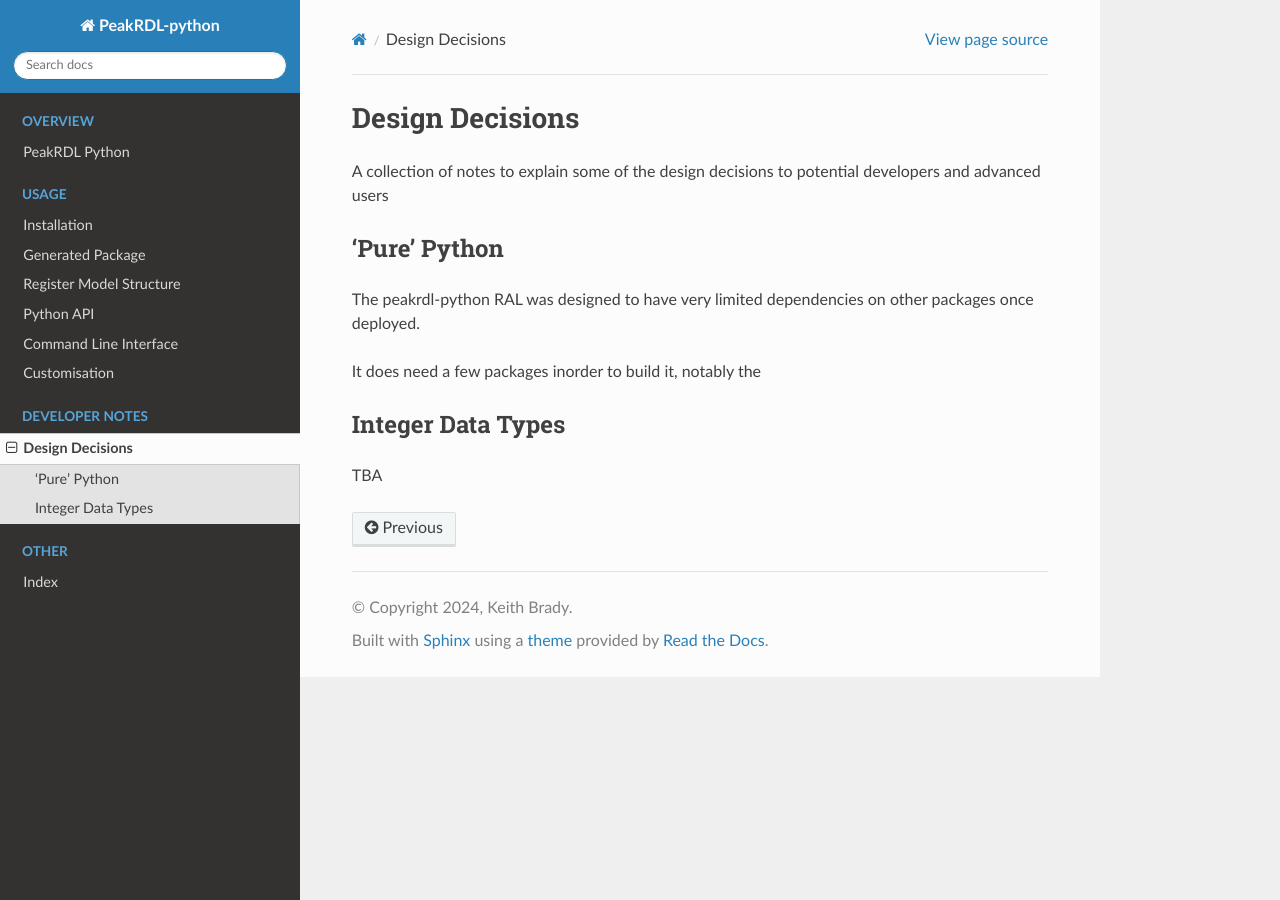
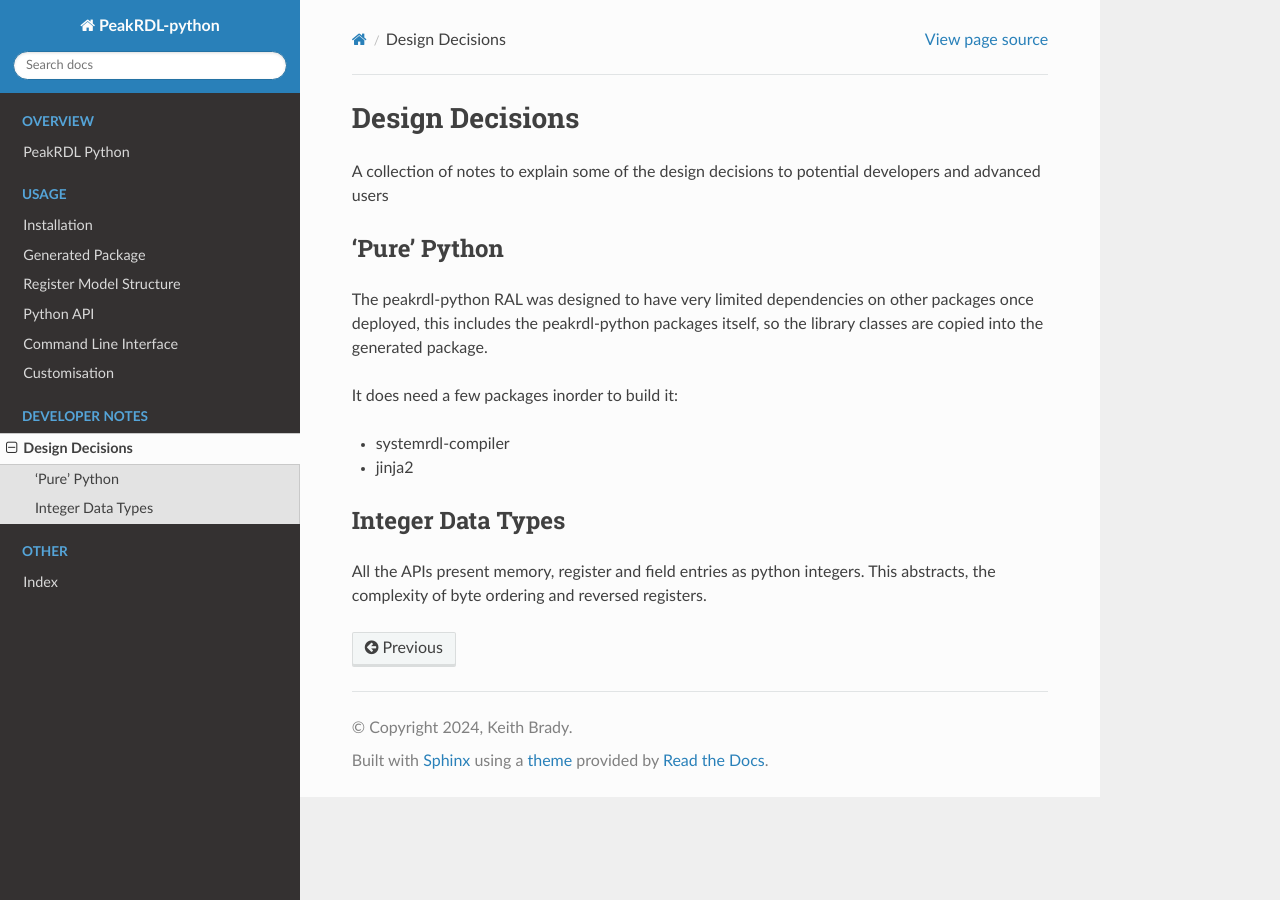
Before and after one commit to krcb197/PeakRDL-python, a Sphinx documentation site: the page built from docs/design_decisions.rst, in a window 1280 px wide. Built offline with Sphinx 7.4.7 and the Read the Docs theme 2.0.0, drawn with Linux system fonts in a browser that asks for light colours.

Commit message:
Documentation improvements, to include an example of using enumerations and the design descisions

```diff
--- a/docs/design_decisions.rst
+++ b/docs/design_decisions.rst
@@ -8,11 +8,16 @@ advanced users
 =============
 
 The peakrdl-python RAL was designed to have very limited dependencies on other packages once
-deployed.
+deployed, this includes the peakrdl-python packages itself, so the library classes are copied
+into the generated package.
 
-It does need a few packages inorder to build it, notably the
+It does need a few packages inorder to build it:
+
+* systemrdl-compiler
+* jinja2
 
 Integer Data Types
 ===================
 
-TBA
+All the APIs present memory, register and field entries as python integers. This abstracts, the
+complexity of byte ordering and reversed registers.
```
Also changed, not shown: docs/generated_package.rst (+24 -3 lines), 2 other files.
